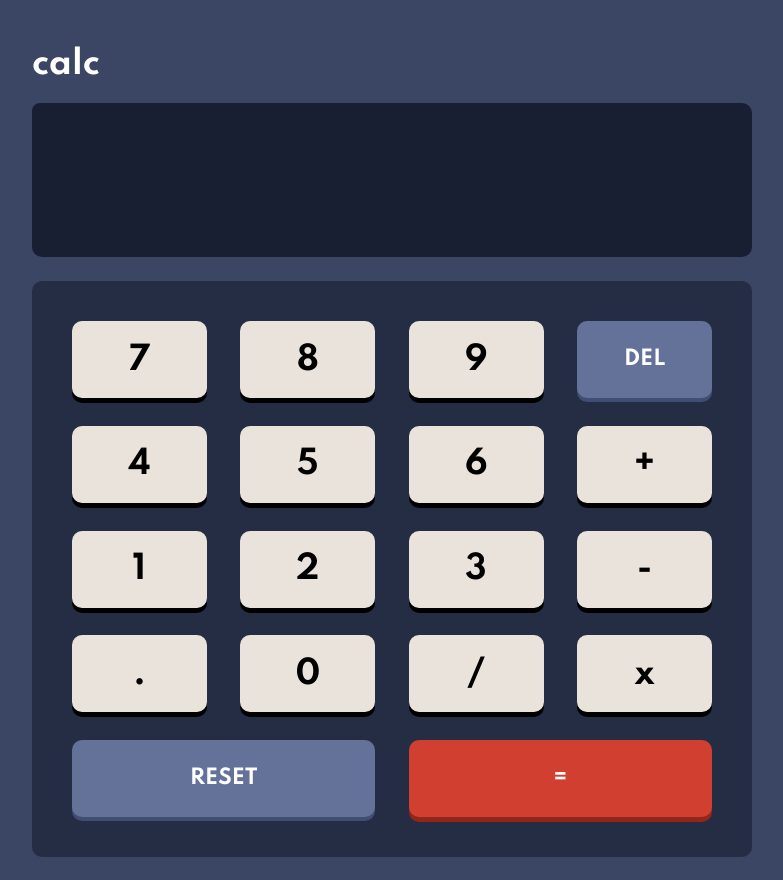
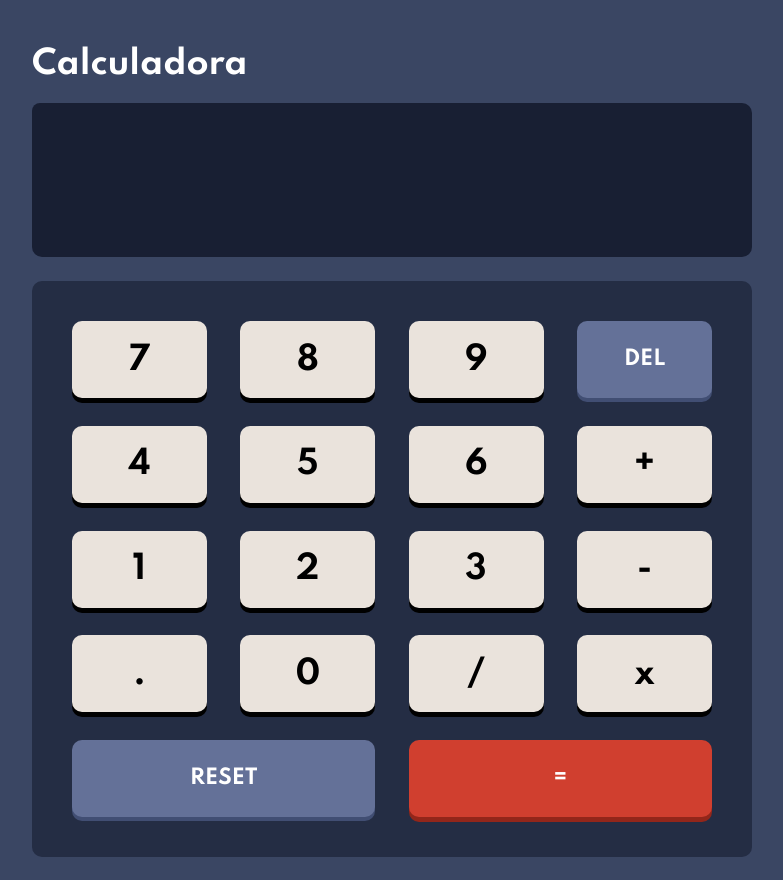
Before and after one commit to ironteo/calculadora, a plain HTML site: page index.html in a window 1280 px wide. Shown: the whole page, without its empty margins (248-1031 px from the left). Drawn offline with Linux system fonts and the light colour scheme.

```diff
--- a/index.html
+++ b/index.html
@@ -18,7 +18,7 @@
 
         <header>
             <!-- Titulo de la calculadora-->
-            <div class="title">calc</div>
+            <div class="title">Calculadora</div>
 
         </header>
 
```
